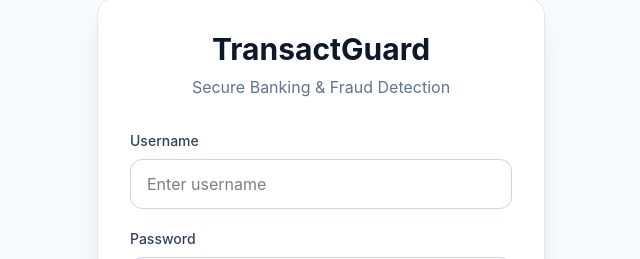
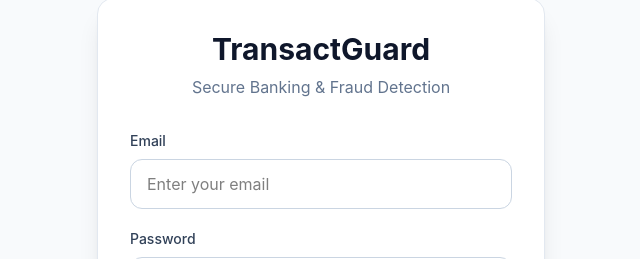
Before and after one commit to Ofentse-Magidela/transactguard-frontend, a React (Vite) app: page /login in a window 1280 px wide. Shown: the part 175-434 px from the top of the page, without its empty margins (319-959 px from the left). Built offline with nearby package versions, Linux system fonts and the light colour scheme; no server answers.

Commit message:
Fix update profile endpoint mapping

```diff
--- a/src/pages/Login.jsx
+++ b/src/pages/Login.jsx
@@ -6,24 +6,24 @@ import { useAuth } from "../context/AuthContext";
 import { Link } from "react-router-dom";
 
 function Login() {
-  const [username, setUsername] = useState("");
+  const [email, setEmail] = useState("");
   const [password, setPassword] = useState("");
 
   const navigate = useNavigate();
   const { login } = useAuth();
 
-  const handleUsernamePassword = async (e) => {
+  const handleEmailPassword = async (e) => {
     e.preventDefault();
 
     try {
-      const token = await loginUser(username, password);
+      const token = await loginUser(email, password);
       const decodedClaims = jwtDecode(token);
 
       if (decodedClaims && decodedClaims.userId && decodedClaims.roles) {
         login(token, decodedClaims.userId, decodedClaims.roles);
       }
 
-      setUsername("");
+      setEmail("");
       setPassword("");
 
       navigate("/dashboard");
@@ -46,18 +46,18 @@ function Login() {
           </p>
         </div>
 
-        <form onSubmit={handleUsernamePassword} className="space-y-5">
+        <form onSubmit={handleEmailPassword} className="space-y-5">
 
           <div>
             <label className="block text-sm font-medium text-slate-700 mb-2">
-              Username
+              Email
             </label>
 
             <input
-              type="text"
-              placeholder="Enter username"
-              value={username}
-              onChange={(e) => setUsername(e.target.value)}
+              type="email"
+              placeholder="Enter your email"
+              value={email}
+              onChange={(e) => setEmail(e.target.value)}
               className="w-full rounded-xl border border-slate-300 px-4 py-3 outline-none transition focus:border-blue-600 focus:ring-2 focus:ring-blue-200"
             />
           </div>
@@ -87,12 +87,12 @@ function Login() {
         <div className="mt-6 text-center">
           <p className="text-sm text-slate-500">
             Don't have an account?
-            <span
+            <Link
               onClick={() => navigate("/register")}
               className="ml-1 cursor-pointer font-medium text-blue-600 hover:underline"
             >
               Register
-            </span>
+            </Link>
           </p>
         </div>
 
--- a/src/pages/UpdateUser.jsx
+++ b/src/pages/UpdateUser.jsx
@@ -23,7 +23,13 @@ function UpdateUser() {
       return;
     }
 
-    setLoading(true)
+    setLoading(true);
+
+    const updateData = {};
+
+    if (username !== null) updateData.username = username;
+    if (email !== null) updateData.email = email;
+    if (password !== null) updateData.password = password;
 
     try {
 
--- a/src/service/authService.js
+++ b/src/service/authService.js
@@ -1,10 +1,10 @@
 import apiClient from "./apiConfig";
 
-export const loginUser = async (username, password) => {
+export const loginUser = async (email, password) => {
 
   try {
     const response = await apiClient.post('/auth/login',
-      { username, password }
+      { email, password }
     );
     return response.data;
   } catch (error) {
--- a/src/service/userService.js
+++ b/src/service/userService.js
@@ -23,7 +23,7 @@ export const getUserProfile = async (userId) => {
 export const updateUserProfile = async (userId, updateData) => {
 
   try {
-    const response = await apiClient.put(`/user/${userId}`, updateData);
+    const response = await apiClient.put(`/user/update/${userId}`, updateData);
     return response.data;
   } catch (error) {
     console.error("Could not Update UserProfile: ", error.response?.data);
```
